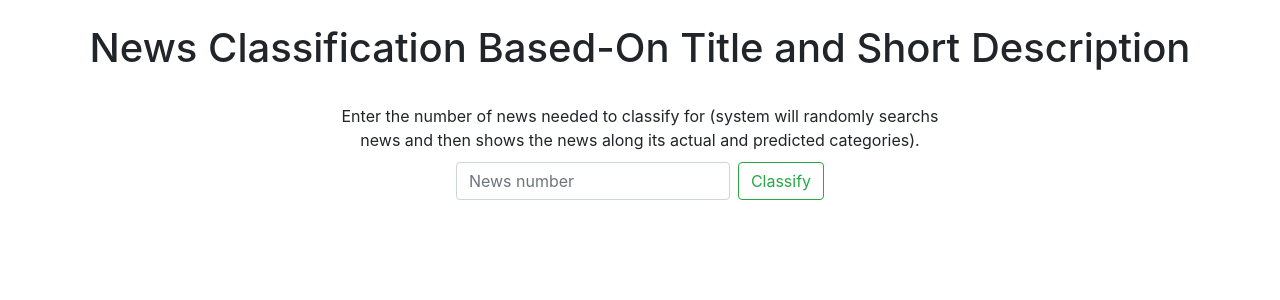
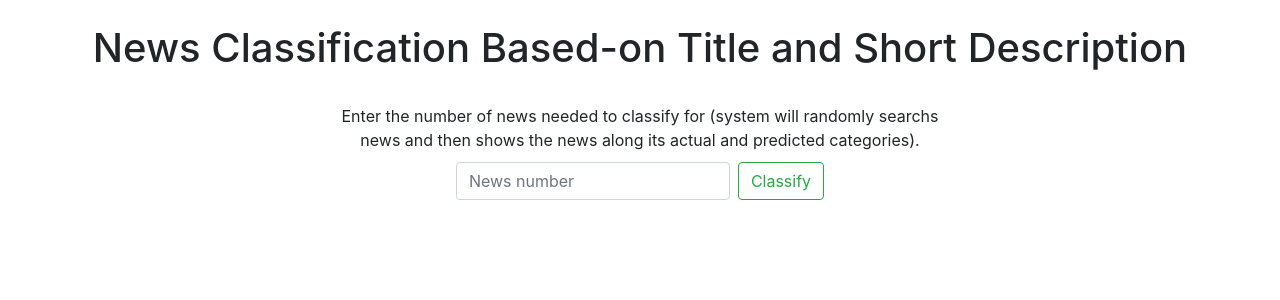
Before and after one commit to sora-ix9/news_classification, a FastAPI app: page / in a window 1280 px wide. Shown: the top 300 px of the page. Run offline with FastAPI, Linux system fonts and the light colour scheme; some libraries are stand-ins or nearby versions.

Commit message:
Fixed a title word

```diff
--- a/templates/classified_news.html
+++ b/templates/classified_news.html
@@ -17,7 +17,7 @@
 
     <!-- headline showing project name -->
     <br>
-    <h1 class="headline">News Classification Based-On Title and Short Description</h1>
+    <h1 class="headline">News Classification Based-on Title and Short Description</h1>
     <br>
 
     <!-- text box for entering news number needed to classify for -->
--- a/templates/index.html
+++ b/templates/index.html
@@ -17,7 +17,7 @@
 
     <!-- headline showing project name -->
     <br>
-    <h1 class="headline">News Classification Based-On Title and Short Description</h1>
+    <h1 class="headline">News Classification Based-on Title and Short Description</h1>
     <br>
 
     <!-- text box for entering news number needed to classify for -->
```
Also changed, not shown: README.md, screenshorts/Screenshot1.png, screenshorts/Screenshot2.png, screenshorts/Screenshot3.png, screenshorts/Screenshot4.png.
